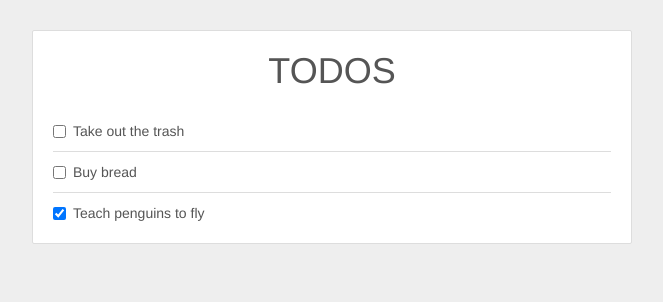
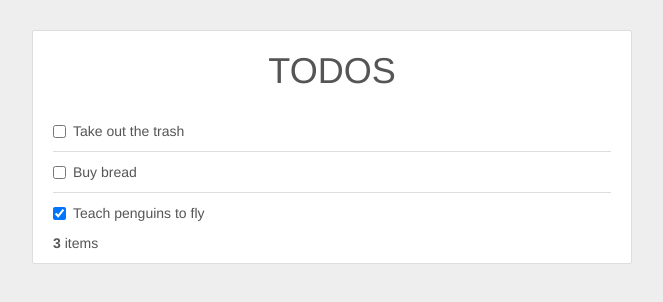
Before and after one commit to mesaugat/learn-react, a React (Create React App) app: page / in a window 1280 px wide. Shown: the top 302 px of the page, without its empty margins (308-971 px from the left). Built offline with nearby package versions, Linux system fonts and the light colour scheme.

Commit message:
Add TodoCount component

```diff
--- /dev/null
+++ b/src/TodoCount.js
@@ -0,0 +1,21 @@
+import React from 'react';
+
+/**
+ * Component to display number of todos.
+ *
+ * @param {Object} props
+ */
+const TodoCount = (props) => {
+  const {count} = props;
+
+  return (
+    <div className="todo-footer">
+      <strong>
+        <span className="count-todos">{count}</span>
+      </strong>
+      {count === 1 ? ' item' : ' items'}
+    </div>
+  );
+}
+
+export default TodoCount;
--- a/src/TodoList.js
+++ b/src/TodoList.js
@@ -1,5 +1,6 @@
 import React from 'react';
 import TodoItem from './TodoItem';
+import TodoCount from './TodoCount';
 
 /**
  * Component to show list of todos.
@@ -7,7 +8,8 @@ import TodoItem from './TodoItem';
  * @param {Object} props
  */
 const TodoList = (props) => {
-  const {items} = props
+  const {items} = props;
+  const count = items.length;
 
   return (
     <div className="todolist">
@@ -19,6 +21,7 @@ const TodoList = (props) => {
           )
         }
       </ul>
+      <TodoCount count={count} />
     </div>
   )
 }
```
